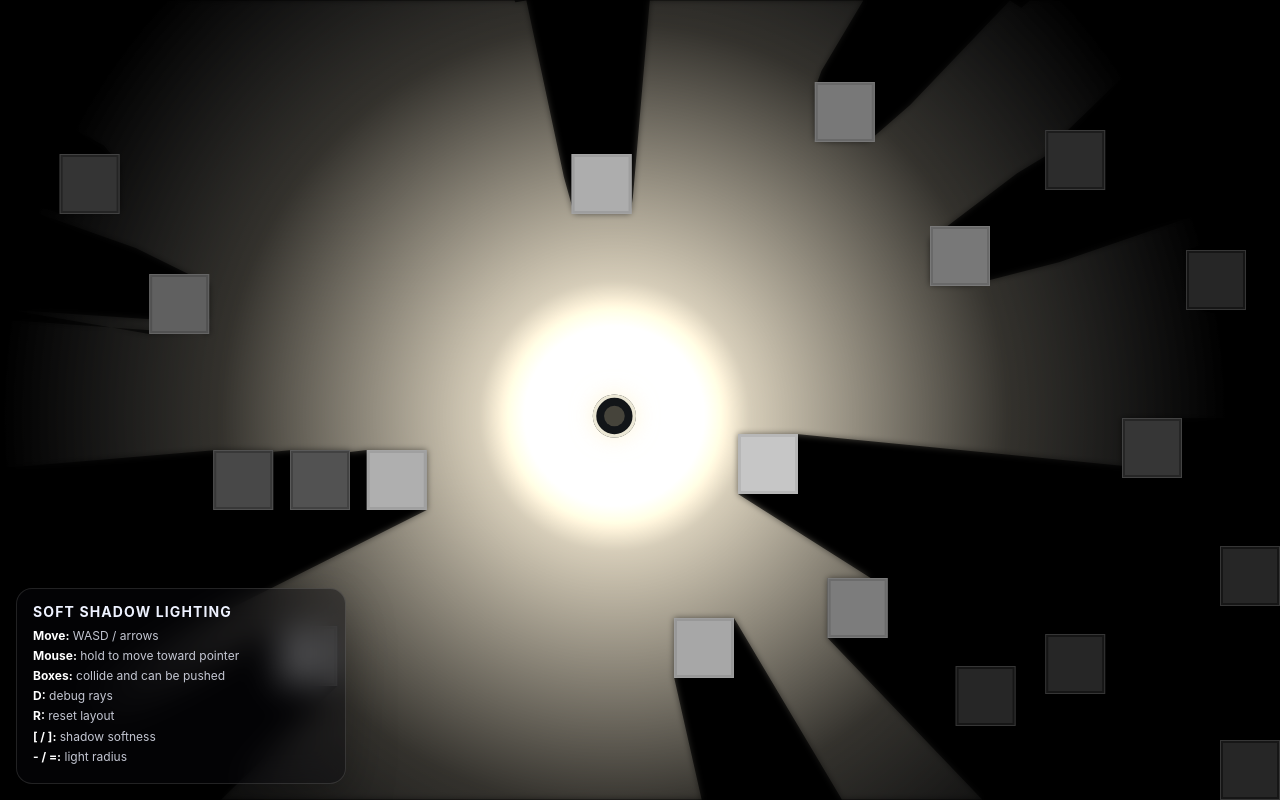
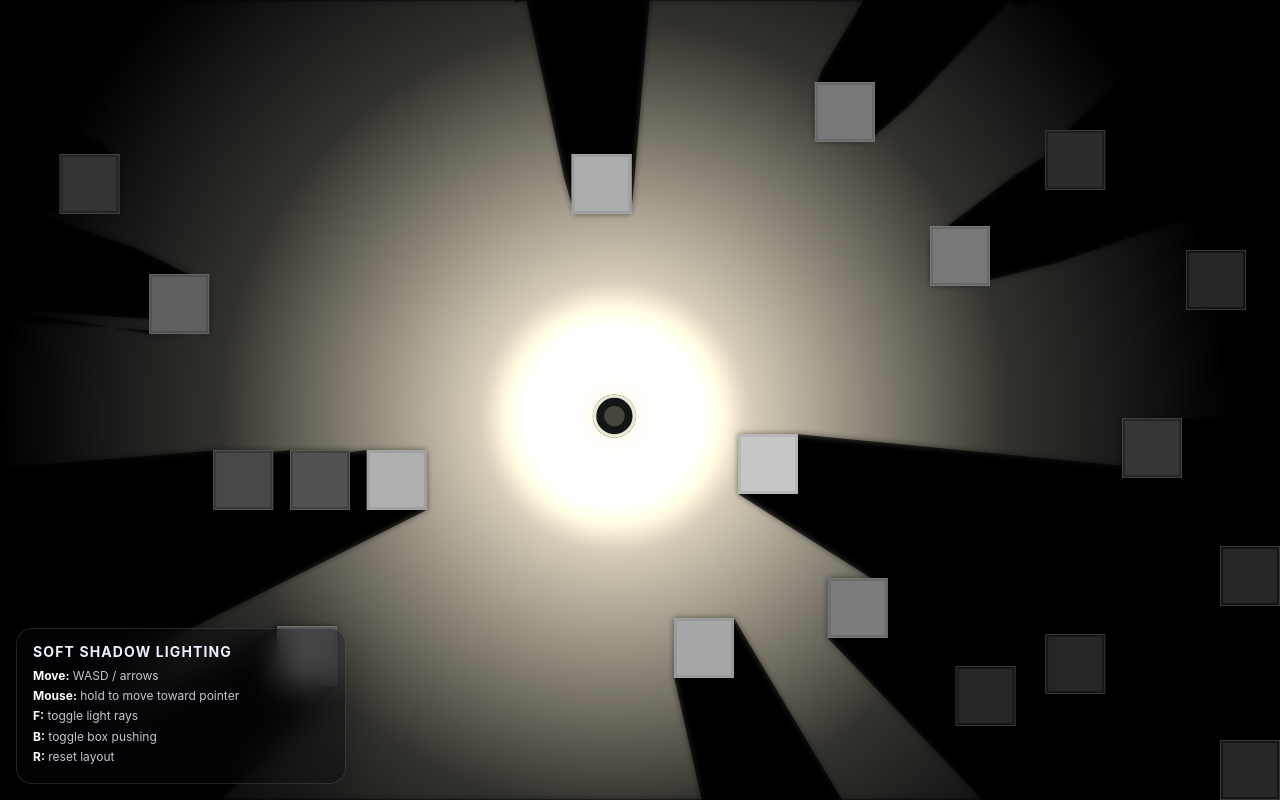
Before and after one commit to Utotkiller/2026-2d-SoftShadow, a website built with Vite: page index.html in a window 1280 px wide. Built offline with nearby package versions, Linux system fonts and the light colour scheme.

Commit message:
Simplify HUD controls

```diff
--- a/index.html
+++ b/index.html
@@ -13,11 +13,9 @@
       <h1>Soft Shadow Lighting</h1>
       <p><strong>Move:</strong> WASD / arrows</p>
       <p><strong>Mouse:</strong> hold to move toward pointer</p>
-      <p><strong>Boxes:</strong> collide and can be pushed</p>
-      <p><strong>D:</strong> debug rays</p>
+      <p><strong>F:</strong> toggle light rays</p>
+      <p><strong>B:</strong> toggle box pushing</p>
       <p><strong>R:</strong> reset layout</p>
-      <p><strong>[ / ]:</strong> shadow softness</p>
-      <p><strong>- / =:</strong> light radius</p>
     </section>
 
     <script type="module" src="./src/main.js"></script>
```
